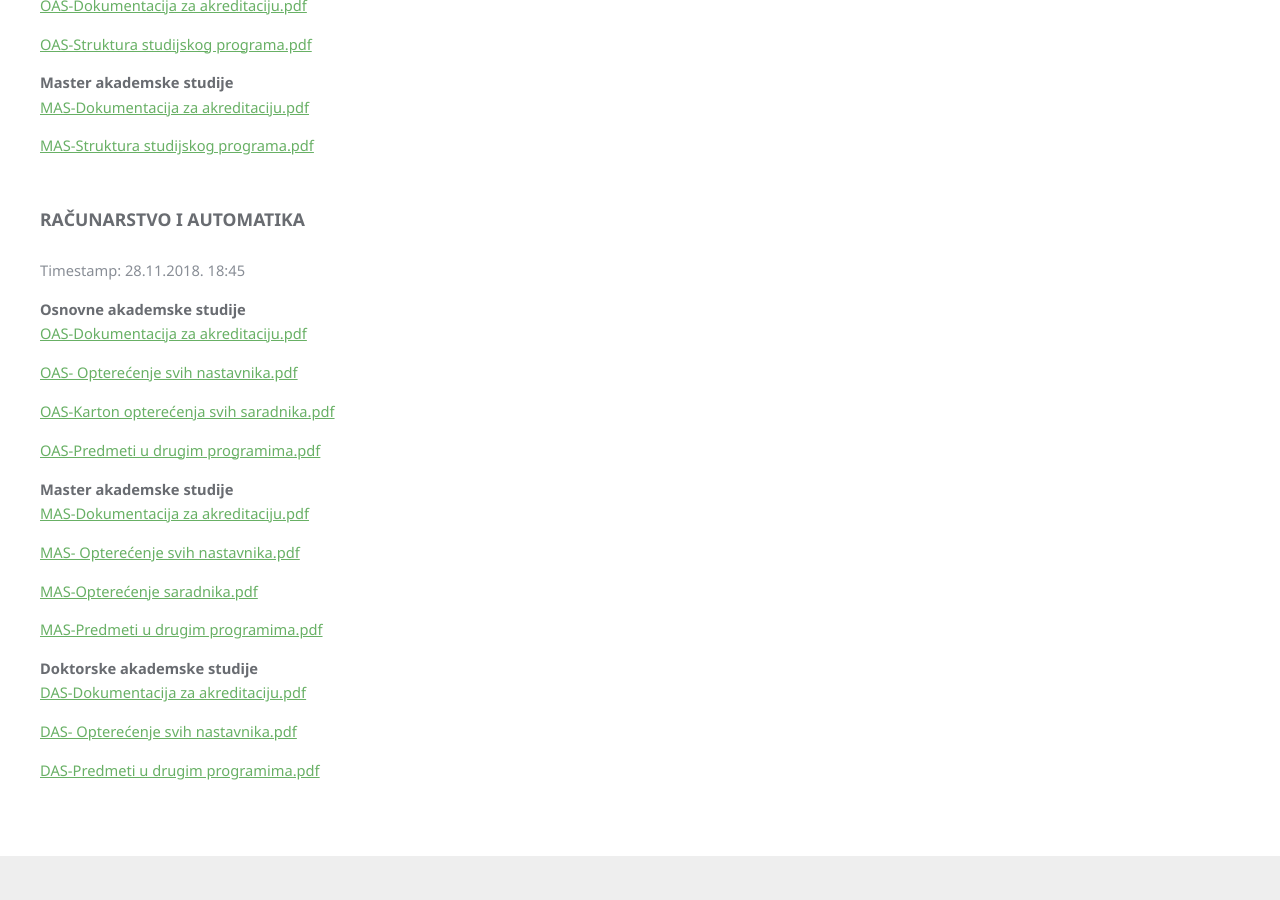
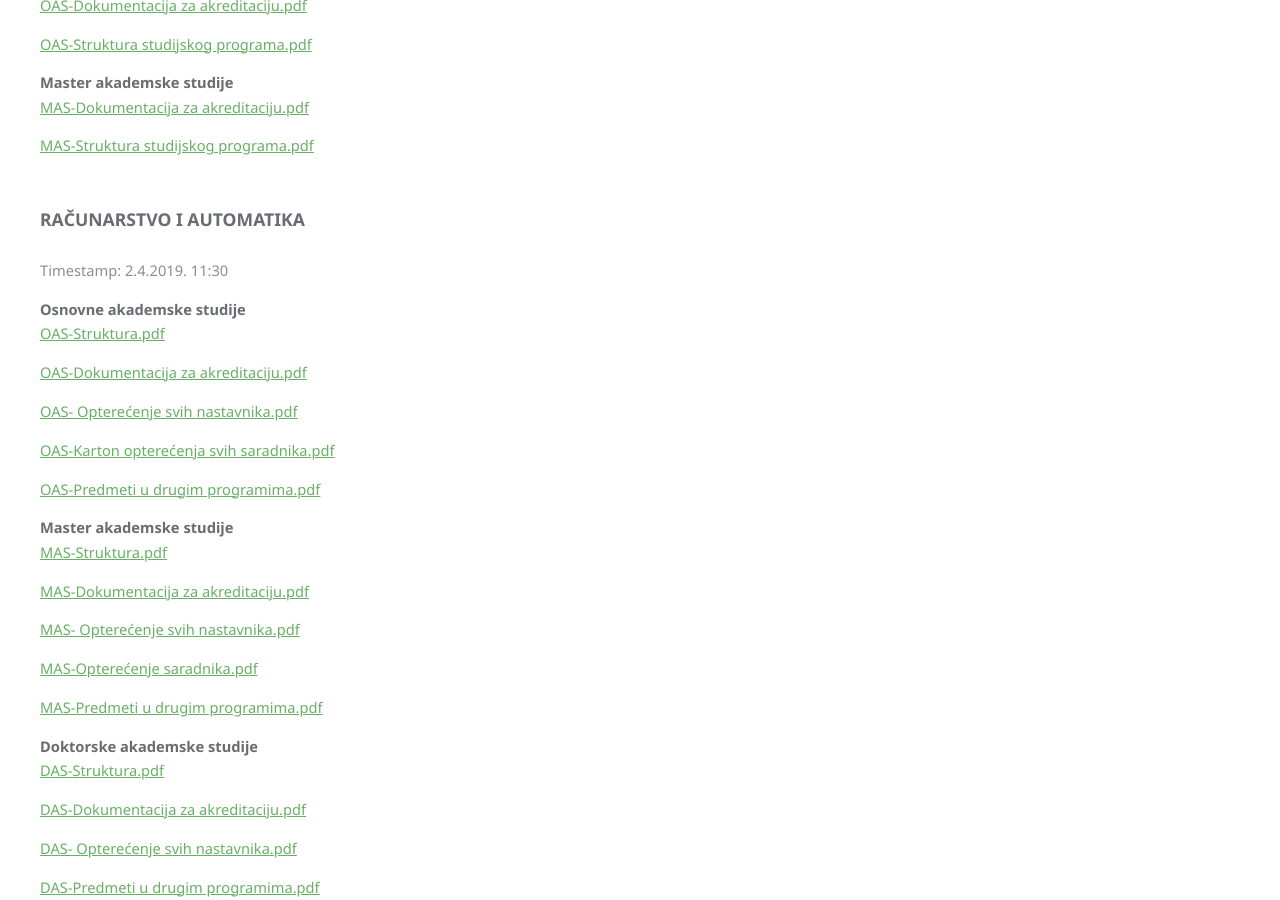
Before and after one commit to unsftn/informatika, a Jekyll site: the page built from akreditacija.md, in a window 1280 px wide and 900 px high, scrolled down 668 px. Built offline with Jekyll 4.4.1, drawn with Linux system fonts in a browser that asks for light colours.

Commit message:
2.4.2019.

```diff
--- a/akreditacija.md
+++ b/akreditacija.md
@@ -31,9 +31,12 @@ Timestamp 08.03.2019. 13:00
 [MAS-Struktura studijskog programa.pdf](/files/akreditacija/Struktura_SP_MAS_SIiIT.pdf)
 
 ### RAČUNARSTVO I AUTOMATIKA
-Timestamp: 28.11.2018. 18:45
+Timestamp: 2.4.2019. 11:30
 
 # Osnovne akademske studije
+
+[OAS-Struktura.pdf](/files/akreditacija/OAS-Struktura.pdf)
+
 [OAS-Dokumentacija za akreditaciju.pdf](/files/akreditacija/OAS-Dokumentacija za akreditaciju.pdf)
 
 [OAS- Opterećenje svih nastavnika.pdf](/files/akreditacija/OAS- Opterećenje svih nastavnika.pdf)
@@ -43,6 +46,9 @@ Timestamp: 28.11.2018. 18:45
 [OAS-Predmeti u drugim programima.pdf](/files/akreditacija/OAS-Predmeti u drugim programima.pdf)
 
 # Master akademske studije
+
+[MAS-Struktura.pdf](/files/akreditacija/MAS-Struktura.pdf)
+
 [MAS-Dokumentacija za akreditaciju.pdf](/files/akreditacija/MAS-Dokumentacija za akreditaciju.pdf)
 
 [MAS- Opterećenje svih nastavnika.pdf](/files/akreditacija/MAS- Opterećenje svih nastavnika.pdf)
@@ -52,6 +58,8 @@ Timestamp: 28.11.2018. 18:45
 [MAS-Predmeti u drugim programima.pdf](/files/akreditacija/MAS-Predmeti u drugim programima.pdf)
 
 # Doktorske akademske studije
+[DAS-Struktura.pdf](/files/akreditacija/DAS-Struktura.pdf)
+
 [DAS-Dokumentacija za akreditaciju.pdf](/files/akreditacija/DAS-Dokumentacija za akreditaciju.pdf)
 
 [DAS- Opterećenje svih nastavnika.pdf](/files/akreditacija/DAS- Opterećenje svih nastavnika.pdf)
```
Also changed, not shown: 13 other files.
